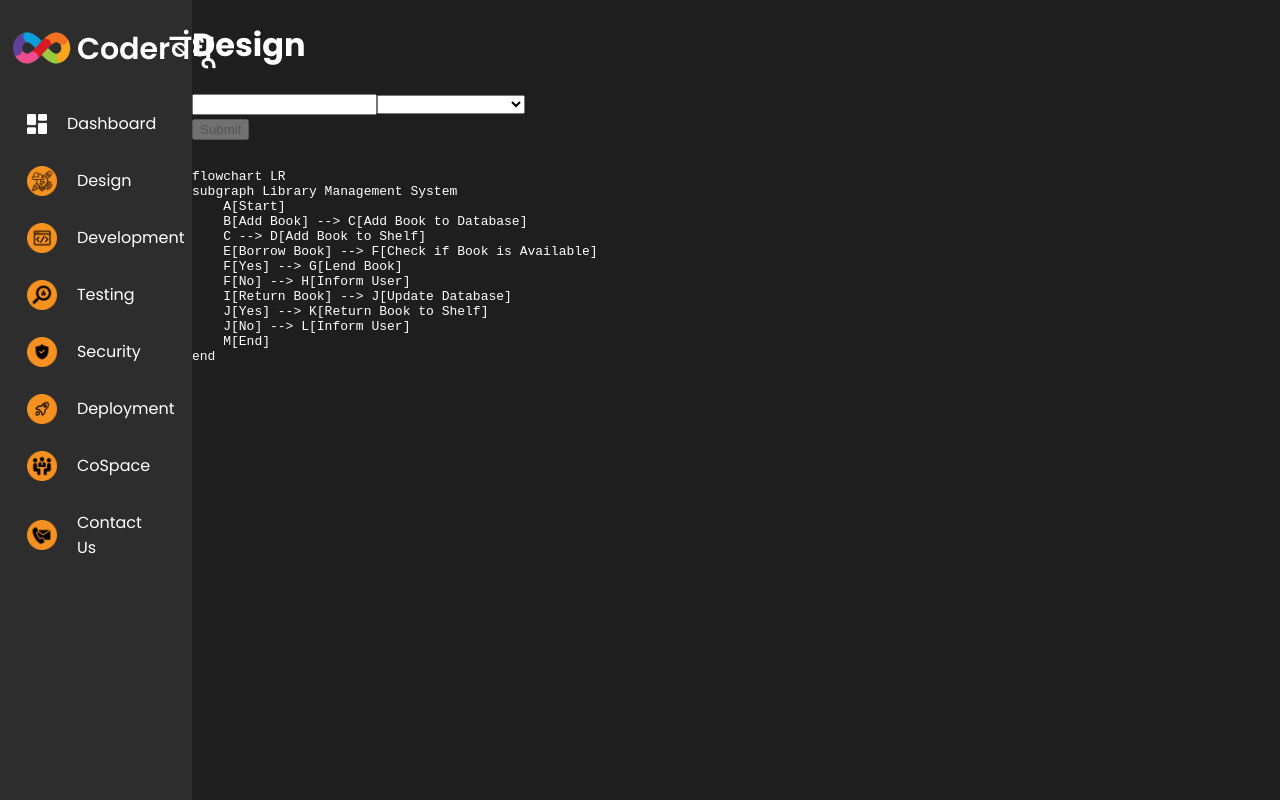
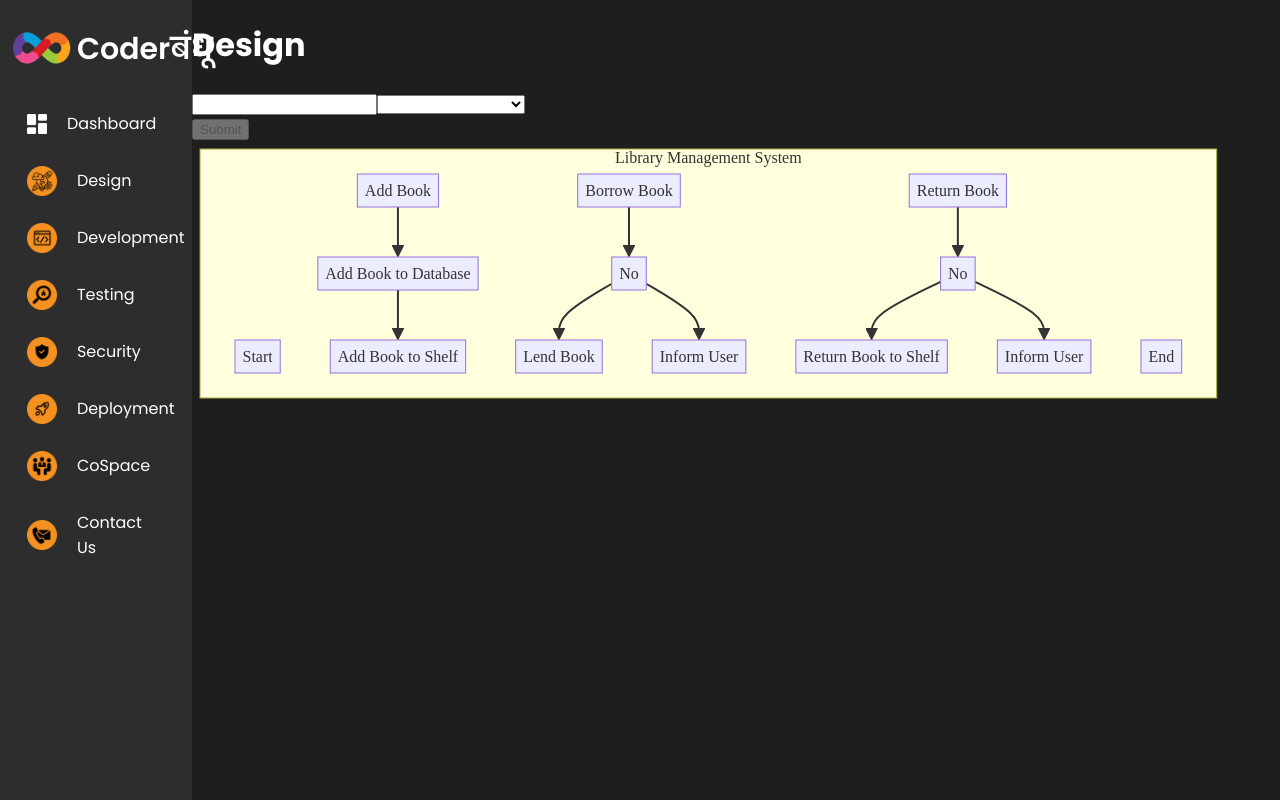
Before and after one commit to shahkushal38/DTDL-CoderBandhu, a React (Create React App) app in the folder frontend/: page / in a window 1280 px wide. Built offline with nearby package versions, Linux system fonts and the light colour scheme; no server answers.

Commit message:
classcomponent for mermaid

```diff
--- a/frontend/src/components/Design/Mermaid.jsx
+++ b/frontend/src/components/Design/Mermaid.jsx
@@ -1,4 +1,4 @@
-import React, { useEffect } from "react";
+import React from "react";
 import mermaid from "mermaid";
 
 mermaid.initialize({
@@ -50,11 +50,14 @@ mermaid.initialize({
       stroke: #f8f8f2;
       stroke-width: 1;
     }`,
-  fontFamily: "Fira Code"
+  fontFamily: "Fira Code",
 });
 
-const Mermaid = ({ chart }) => {
-  return <pre className="mermaid" style={{ height: "100%", width: "100%" }}>{chart}</pre>;
-};
-
-export default Mermaid;
+export default class Mermaid extends React.Component {
+  componentDidMount() {
+    mermaid.contentLoaded();
+  }
+  render() {
+    return <div className="mermaid">{this.props.chart}</div>;
+  }
+}
```
